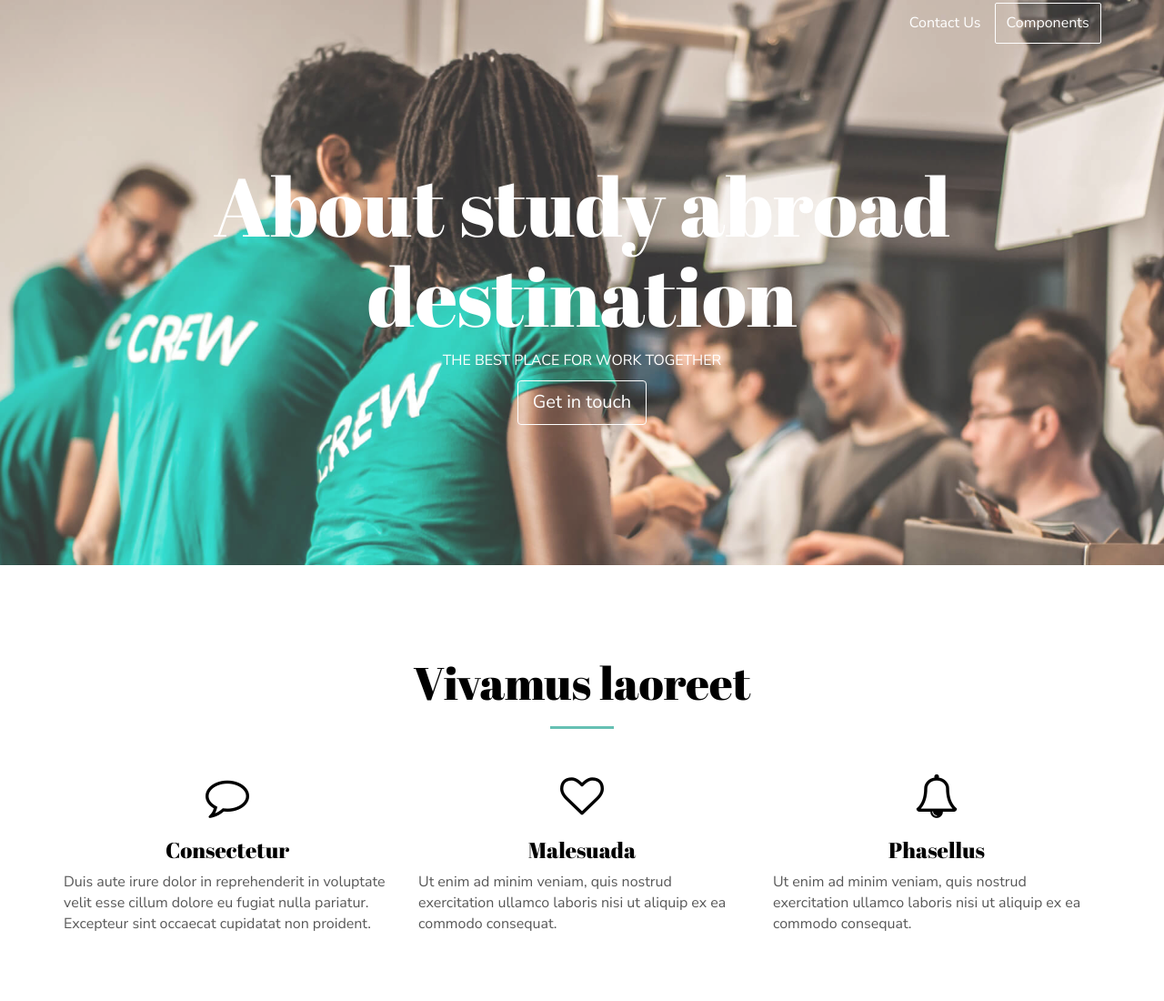
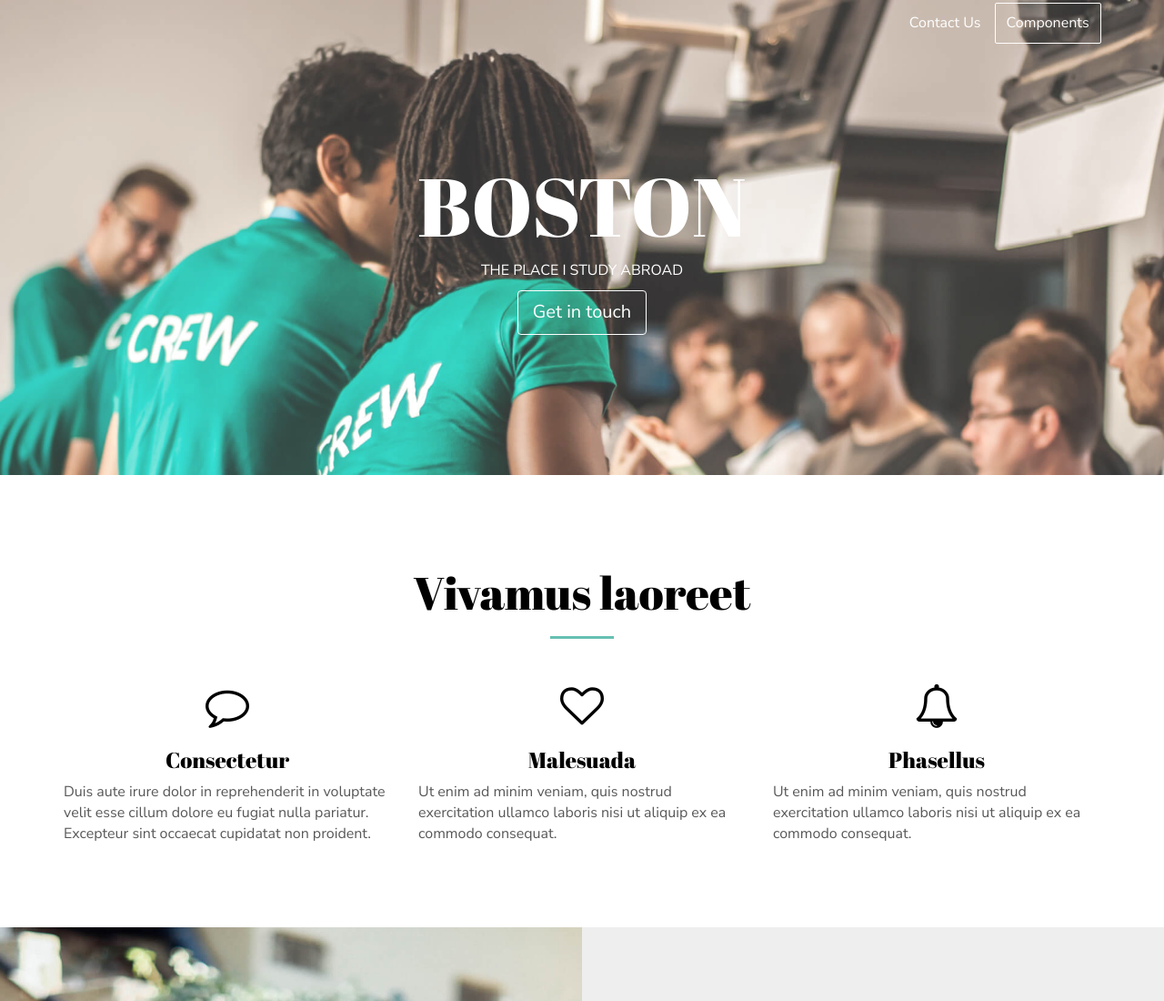
Before and after one commit to ayumi-kasai/web1, a plain HTML site: page index.html in a window 1280 px wide. Shown: the top 1100 px of the page at 91% size. Drawn offline with Linux system fonts and the light colour scheme; some packages are replaced by stand-ins of ours.

Commit message:
Update index.html

```diff
--- a/index.html
+++ b/index.html
@@ -61,8 +61,8 @@
     <div class="container">
         <div class="row">
             <div class="col-xs-12">
-                <h1>About study abroad destination</h1>
-                <p class="">THE BEST PLACE FOR WORK TOGETHER</p>
+                <h1>BOSTON</h1>
+                <p class="">THE PLACE I STUDY ABROAD</p>
                 <a href="#contact-section-container" class="btn btn-primary btn-lg anchor-link" title="">Get in touch</a>
             </div>
         </div>
```
